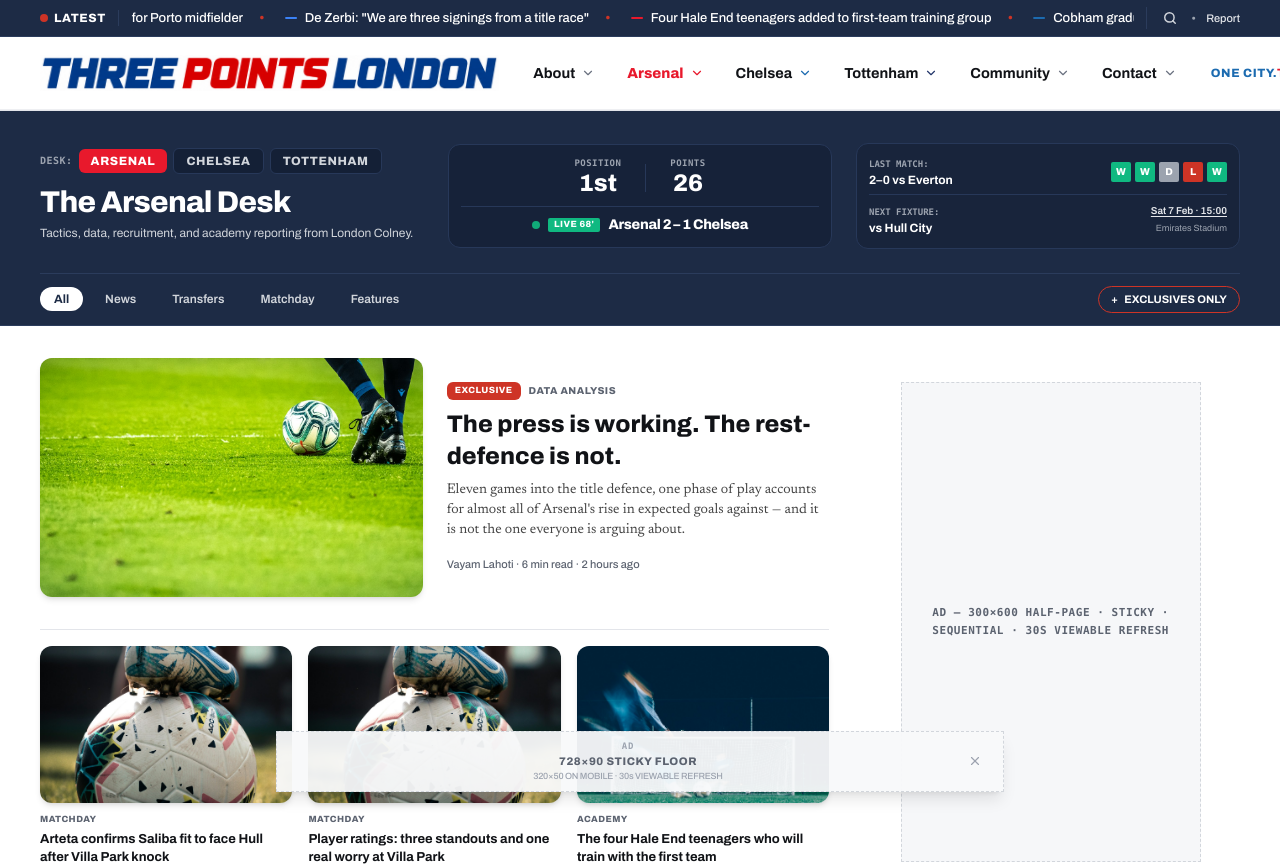
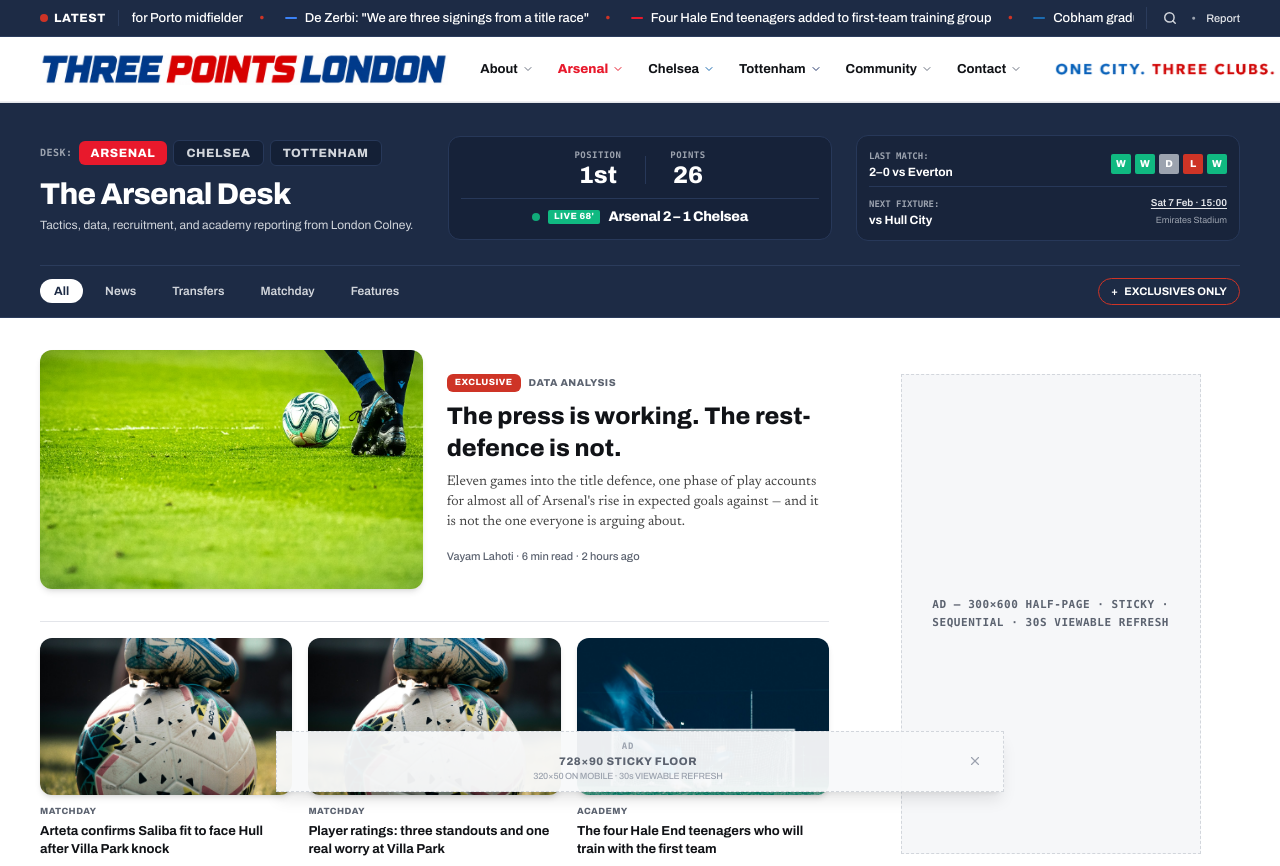
Before and after one commit to AhanaKulkarni/threepointslondon2, a Next.js app: page /arsenal in a window 1280 px wide. Shown: the top 866 px of the page. Built offline with nearby package versions, Linux system fonts and the light colour scheme.

Commit message:
Fix navbar equal 4-element spacing with compact nav, new tagline graphic, and enlarged Three Desks section heading

```diff
--- a/app/page.tsx
+++ b/app/page.tsx
@@ -302,7 +302,7 @@ export default function HomePage() {
       {/* DESKTOP: 3 Columns Grid (Image 1) */}
       <section className="hidden md:block w-full">
         <div className="flex items-center gap-4 pb-3 border-b border-hairline mb-6">
-          <h2 className="font-display font-black text-base sm:text-lg lg:text-xl uppercase tracking-wider text-navy shrink-0">
+          <h2 className="font-display font-black text-2xl sm:text-3xl lg:text-3xl xl:text-4xl uppercase tracking-tight text-navy shrink-0">
             THE THREE DESKS
           </h2>
           <div className="h-[1px] bg-hairline flex-1"></div>
@@ -515,7 +515,7 @@ export default function HomePage() {
       {/* MOBILE: THE THREE DESKS (Image 5) */}
       <section className="block md:hidden space-y-6">
         <div className="flex items-center gap-4 pb-2 border-b border-hairline">
-          <h2 className="font-display font-black text-sm uppercase tracking-wider text-navy shrink-0">
+          <h2 className="font-display font-black text-xl sm:text-2xl uppercase tracking-tight text-navy shrink-0">
             THE THREE DESKS
           </h2>
           <div className="h-[1px] bg-hairline flex-1"></div>
--- a/components/Header.tsx
+++ b/components/Header.tsx
@@ -129,13 +129,13 @@ export default function Header() {
               <img
                 src="/logo.png"
                 alt="Three Points London"
-                className="h-8 md:h-8.5 xl:h-9 w-auto object-contain cursor-pointer"
+                className="h-7.5 md:h-8 xl:h-8.5 w-auto object-contain cursor-pointer"
               />
             </Link>
           </div>
 
           {/* 2. Desktop Navigation (All menu options as ONE coherent block with equalized breathing room) */}
-          <nav className="flex items-center gap-3 xl:gap-4.5 2xl:gap-6 font-bold text-sm lg:text-[14px] xl:text-[14.5px] text-ink shrink-0">
+          <nav className="flex items-center gap-1 xl:gap-2 2xl:gap-3 font-bold text-xs xl:text-[13px] 2xl:text-[13.5px] text-ink shrink-0">
               {/* 1. About */}
               <div
                 className="relative flex items-center py-2"
@@ -144,12 +144,12 @@ export default function Header() {
               >
                 <Link
                   href="/about"
-                  className={`flex items-center gap-1.5 px-2.5 py-1.5 hover:text-indigo transition-colors rounded-md ${
+                  className={`flex items-center gap-1 px-2 py-1 hover:text-indigo transition-colors rounded-md ${
                     isActive("/about") || isActive("/editorial-standards") ? "text-indigo font-black" : ""
                   }`}
                 >
                   <span>About</span>
-                  <ChevronDown className="w-3.5 h-3.5 text-gray-500 stroke-[2] shrink-0" />
+                  <ChevronDown className="w-3 h-3 text-gray-500 stroke-[2] shrink-0" />
                 </Link>
                 {openDropdown === "about" && (
                   <div
@@ -195,12 +195,12 @@ export default function Header() {
               >
                 <Link
                   href="/arsenal"
-                  className={`flex items-center gap-1.5 px-2.5 py-1.5 hover:text-[#E8192C] transition-colors rounded-md ${
+                  className={`flex items-center gap-1 px-2 py-1 hover:text-[#E8192C] transition-colors rounded-md ${
                     isActive("/arsenal") ? "text-[#E8192C] font-black" : ""
                   }`}
                 >
                   <span>Arsenal</span>
-                  <ChevronDown className="w-3.5 h-3.5 text-[#E8192C] stroke-[2] shrink-0" />
+                  <ChevronDown className="w-3 h-3 text-[#E8192C] stroke-[2] shrink-0" />
                 </Link>
                 {openDropdown === "arsenal" && (
                   <div
@@ -253,12 +253,12 @@ export default function Header() {
               >
                 <Link
                   href="/chelsea"
-                  className={`flex items-center gap-1.5 px-2.5 py-1.5 hover:text-[#1C6BB0] transition-colors rounded-md ${
+                  className={`flex items-center gap-1 px-2 py-1 hover:text-[#1C6BB0] transition-colors rounded-md ${
                     isActive("/chelsea") ? "text-[#1C6BB0] font-black" : ""
                   }`}
                 >
                   <span>Chelsea</span>
-                  <ChevronDown className="w-3.5 h-3.5 text-[#1C6BB0] stroke-[2] shrink-0" />
+                  <ChevronDown className="w-3 h-3 text-[#1C6BB0] stroke-[2] shrink-0" />
                 </Link>
                 {openDropdown === "chelsea" && (
                   <div
@@ -311,12 +311,12 @@ export default function Header() {
               >
                 <Link
                   href="/tottenham"
-                  className={`flex items-center gap-1.5 px-2.5 py-1.5 hover:text-[#24376B] transition-colors rounded-md ${
+                  className={`flex items-center gap-1 px-2 py-1 hover:text-[#24376B] transition-colors rounded-md ${
                     isActive("/tottenham") ? "text-[#24376B] font-black" : ""
                   }`}
                 >
                   <span>Tottenham</span>
-                  <ChevronDown className="w-3.5 h-3.5 text-[#24376B] stroke-[2] shrink-0" />
+                  <ChevronDown className="w-3 h-3 text-[#24376B] stroke-[2] shrink-0" />
                 </Link>
                 {openDropdown === "tottenham" && (
                   <div
@@ -369,12 +369,12 @@ export default function Header() {
               >
                 <Link
                   href="/community"
-                  className={`flex items-center gap-1.5 px-2.5 py-1.5 hover:text-indigo transition-colors rounded-md ${
+                  className={`flex items-center gap-1 px-2 py-1 hover:text-indigo transition-colors rounded-md ${
                     isActive("/community") ? "text-indigo font-black" : ""
                   }`}
                 >
                   <span>Community</span>
-                  <ChevronDown className="w-3.5 h-3.5 text-gray-500 stroke-[2] shrink-0" />
+                  <ChevronDown className="w-3 h-3 text-gray-500 stroke-[2] shrink-0" />
                 </Link>
                 {openDropdown === "community" && (
                   <div
@@ -414,12 +414,12 @@ export default function Header() {
               >
                 <Link
                   href="/contact"
-                  className={`flex items-center gap-1.5 px-2.5 py-1.5 hover:text-indigo transition-colors rounded-md ${
+                  className={`flex items-center gap-1 px-2 py-1 hover:text-indigo transition-colors rounded-md ${
                     isActive("/contact") ? "text-indigo font-black" : ""
                   }`}
                 >
                   <span>Contact</span>
-                  <ChevronDown className="w-3.5 h-3.5 text-gray-500 stroke-[2] shrink-0" />
+                  <ChevronDown className="w-3 h-3 text-gray-500 stroke-[2] shrink-0" />
                 </Link>
                 {openDropdown === "contact" && (
                   <div
@@ -452,16 +452,18 @@ export default function Header() {
               </div>
             </nav>
 
-          {/* 3. Official Tagline */}
-          <div className="hidden xl:flex items-center text-xs xl:text-[12px] 2xl:text-[12.5px] tracking-wider font-extrabold uppercase select-none whitespace-nowrap shrink-0">
-            <span className="text-[#1C6BB0]">ONE CITY. </span>
-            <span className="text-[#E8192C]">THREE CLUBS. </span>
-            <span className="text-[#111317]">ENDLESS PASSION.</span>
+                    {/* 3. Official Tagline Image */}
+          <div className="hidden xl:flex items-center shrink-0">
+            <img
+              src="/tagline-clean.png"
+              alt="One City. Three Clubs. Endless Passion."
+              className="h-3 xl:h-3.5 2xl:h-4 w-auto object-contain select-none pointer-events-none"
+            />
           </div>
 
           {/* 4. Social Links (Refined enlarged square badges) */}
           <div className="flex items-center shrink-0">
-            <SocialLinksBar iconSize={16} className="flex items-center gap-2" />
+            <SocialLinksBar iconSize={15} className="flex items-center gap-1.5" />
           </div>
 
         </div>
```
Also changed, not shown: public/tagline-clean.png (added), public/tagline.png.
